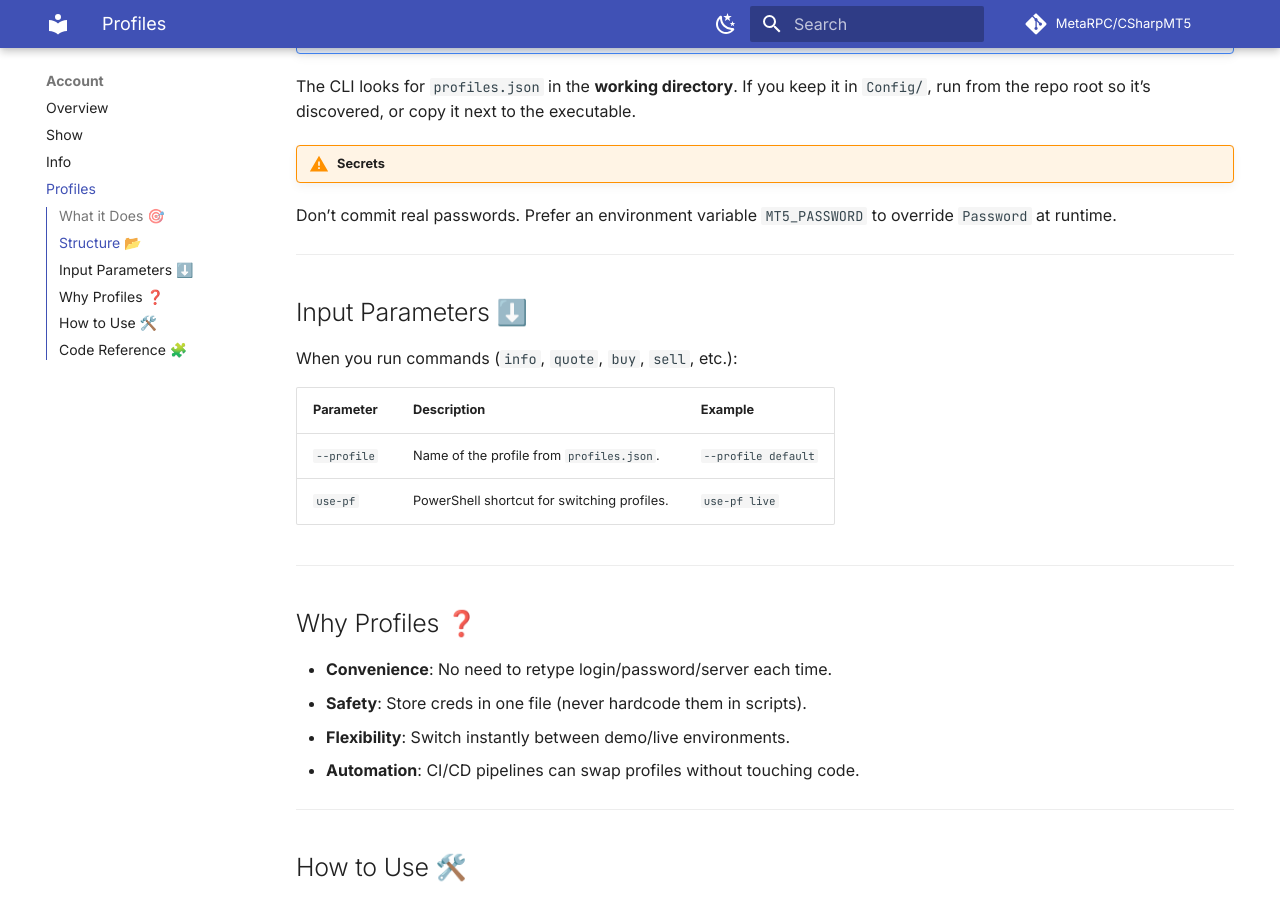
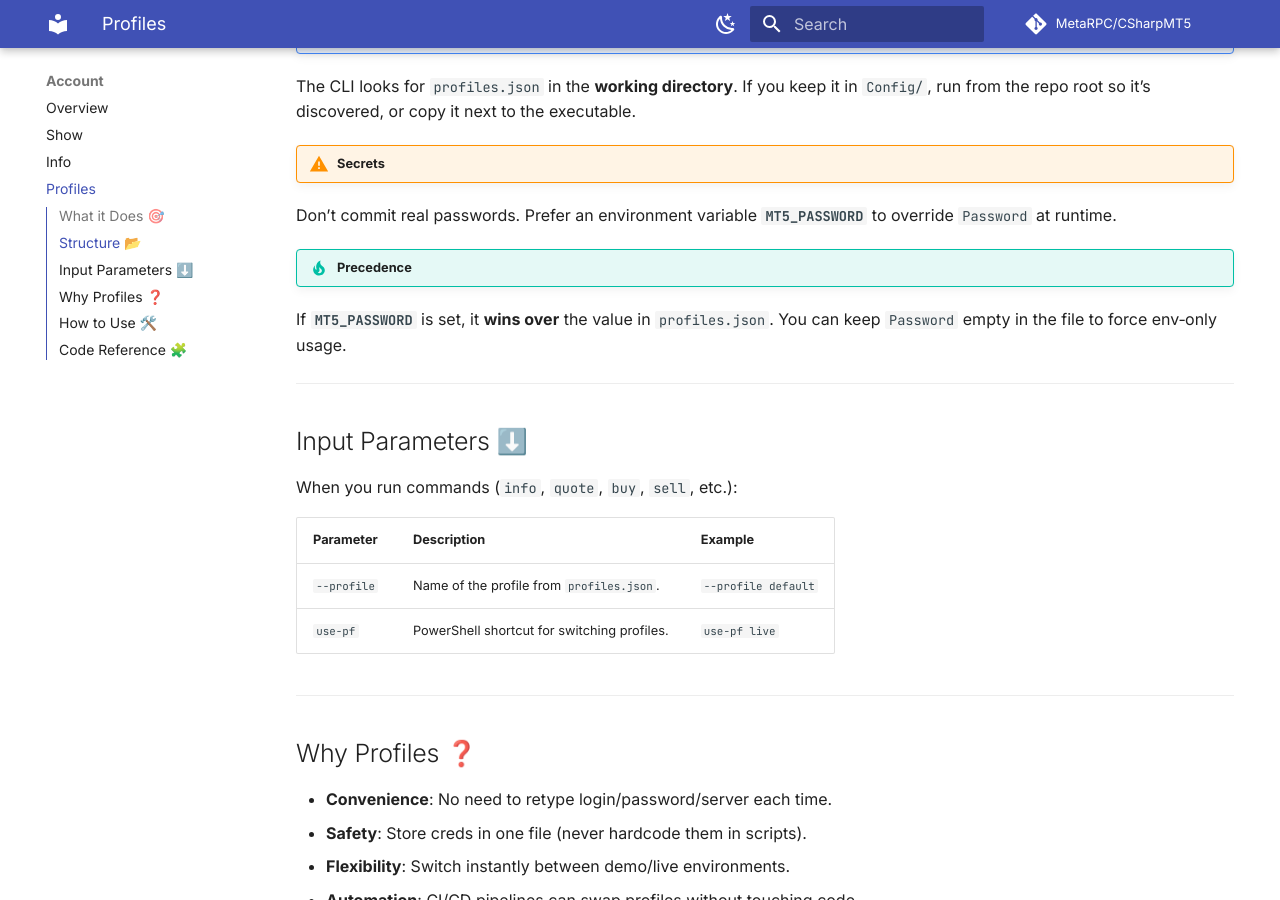
Before and after one commit to MetaRPC/CSharpMT5, an MkDocs documentation site: the page built from docs/Account/Profiles.md, in a window 1280 px wide and 900 px high, scrolled down 894 px. Built offline with MkDocs 1.6.1 and Material for MkDocs 9.7.7, drawn with Linux system fonts in a browser that asks for light colours; comment, search, counter and statistics services are not loaded.

Commit message:
Update Profiles.md

```diff
--- a/docs/Account/Profiles.md
+++ b/docs/Account/Profiles.md
@@ -38,7 +38,10 @@ The CLI looks for `profiles.json` in the **working directory**.
 If you keep it in `Config/`, run from the repo root so it’s discovered, or copy it next to the executable.
 
 !!! warning "Secrets"
-Don’t commit real passwords. Prefer an environment variable `MT5_PASSWORD` to override `Password` at runtime.
+Don’t commit real passwords. Prefer an environment variable **`MT5_PASSWORD`** to override `Password` at runtime.
+
+!!! tip "Precedence"
+If **`MT5_PASSWORD`** is set, it **wins over** the value in `profiles.json`. You can keep `Password` empty in the file to force env‑only usage.
 
 ---
 
```
